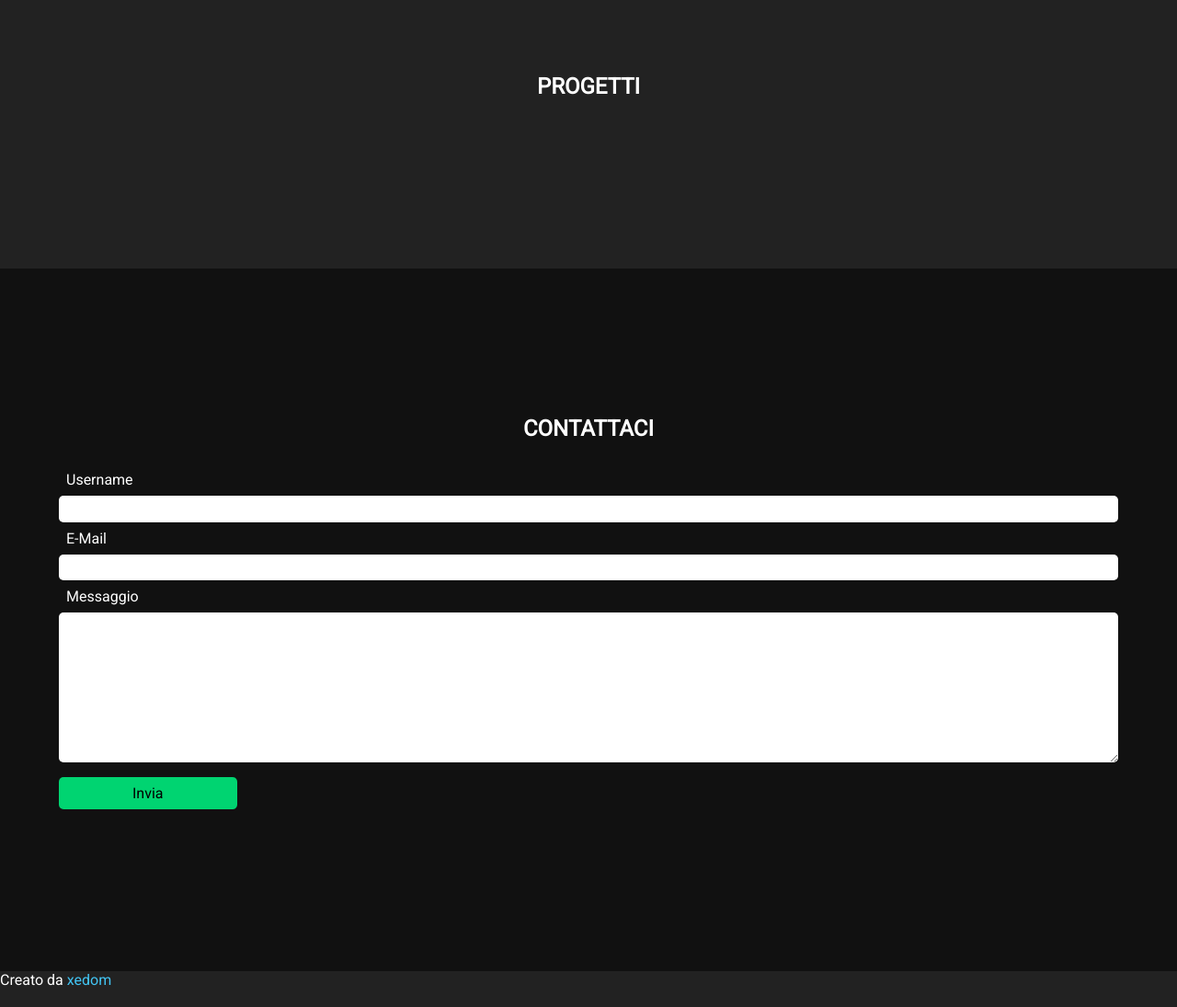
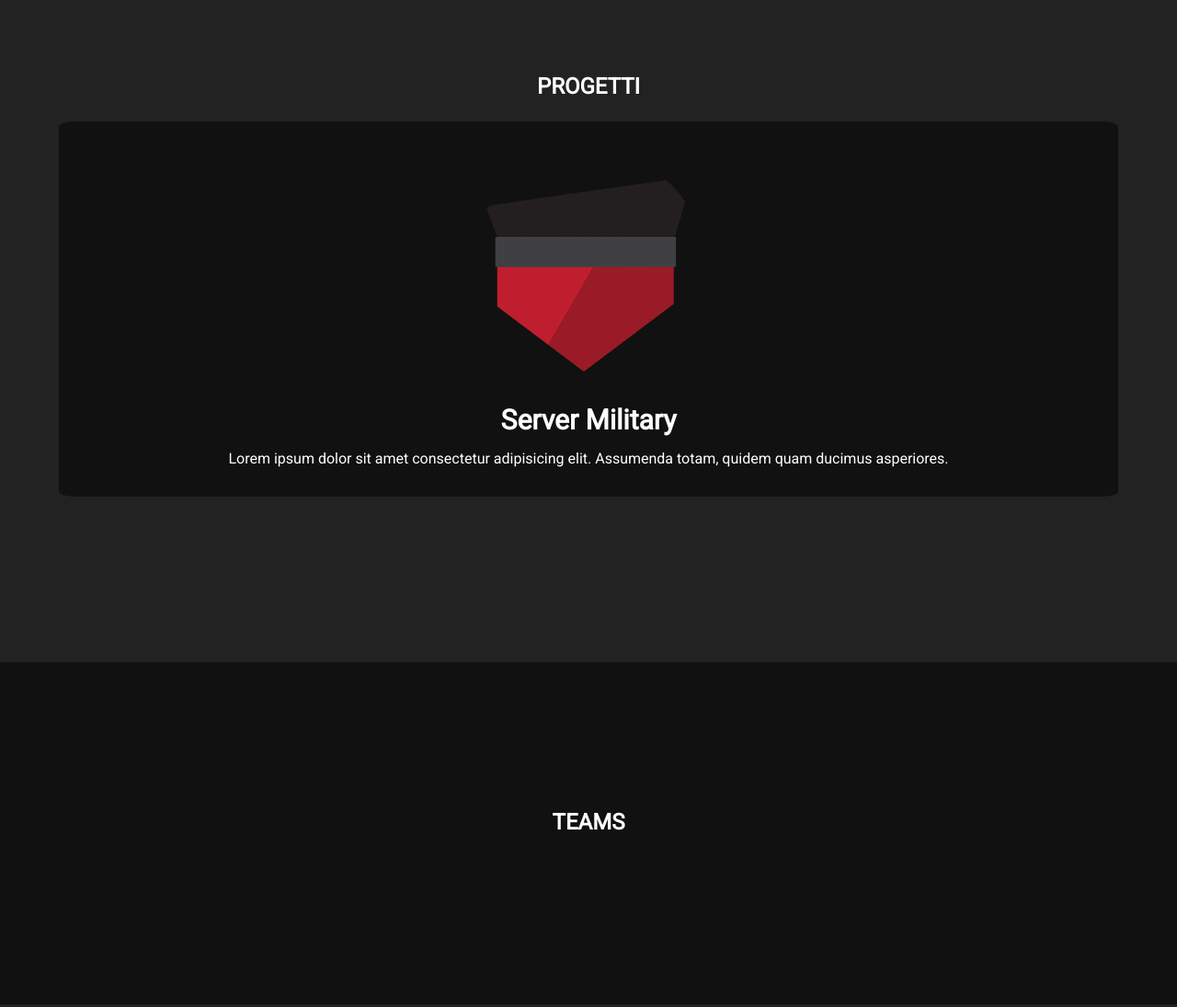
Before and after one commit to xedom/octafox.it, a website built with webpack: page src/index.html in a window 1280 px wide. Shown: the part 1740-2835 px from the top of the page at 92% size. Built offline with nearby package versions, Linux system fonts and the light colour scheme.

Commit message:
added team section, and added test project

```diff
--- a/src/css/style.scss
+++ b/src/css/style.scss
@@ -195,6 +195,31 @@ main {
         }
     }
 
+    section#progetti {
+        .cards {
+            width: 100%;
+
+            .card {
+                background-color: #111;
+
+                width: 90%;
+                margin: 20px auto;
+
+                padding: 2em;
+                border-radius: 1.5%;
+
+                img {
+                    border-radius: 100%;
+                }
+
+                h3 {
+                    font-size: 30px;
+                    margin: .5em 0;
+                }
+            }
+        }
+    }
+
     section#contattaci {
         form {
             margin: 0 auto;
--- a/src/index.html
+++ b/src/index.html
@@ -49,6 +49,18 @@
         <section id="progetti">
             <h2>Progetti</h2>
             <div class="content">
+                <div class="cards">
+                    <div class="card">
+                        <img src="<%= require('./img/logo.png') %>">
+                        <h3>Server Military</h3>
+                        <p>Lorem ipsum dolor sit amet consectetur adipisicing elit. Assumenda totam, quidem quam ducimus asperiores.</p>
+                    </div>
+                </div>
+            </div>
+        </section>
+        <section id="teams">
+            <h2>Teams</h2>
+            <div class="content">
 
             </div>
         </section>
```
